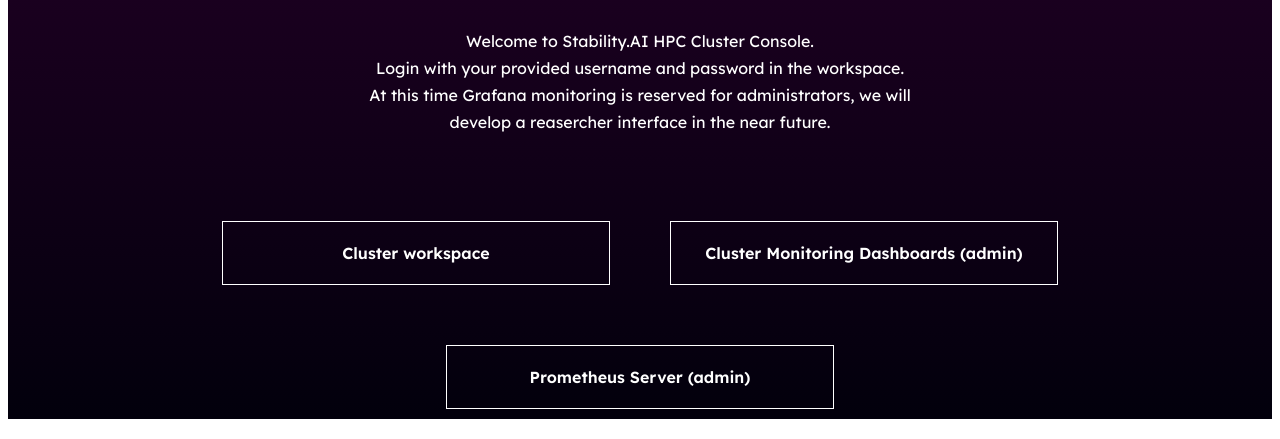
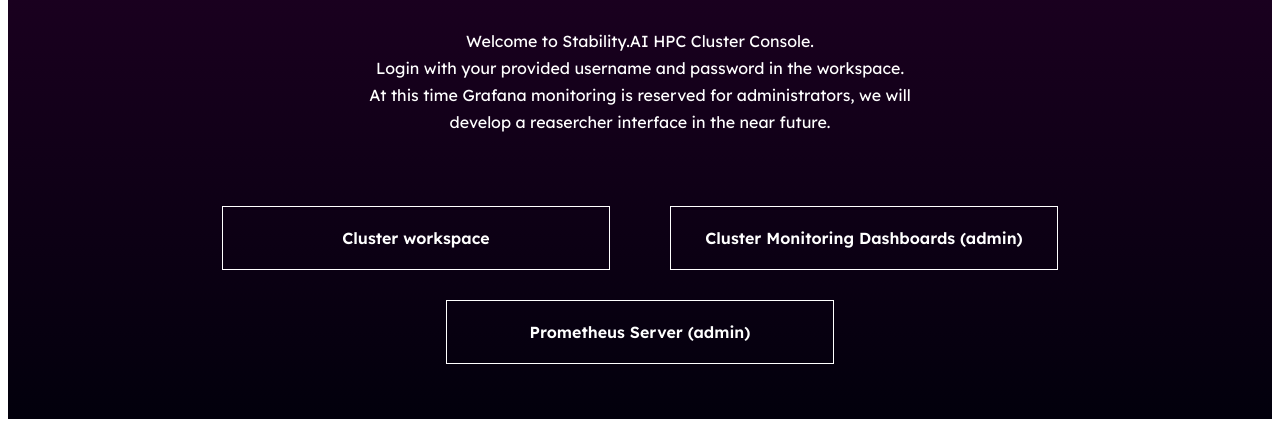
Before and after one commit to aws-samples/1click-hpc, a plain HTML site: page monitoring/www/index.html in a window 1280 px wide. Shown: the part 455-894 px from the top of the page. Drawn offline with Linux system fonts and the light colour scheme.

Commit message:
closer vertical buttons

```diff
--- a/monitoring/www/css.css
+++ b/monitoring/www/css.css
@@ -66,7 +66,7 @@
 	gap: 8px;
 	height: 56px;
 	justify-content: center;
-	margin: 30px;
+	margin: 15px 30px 15px 30px;
 	padding: 3px;
 	width: 380px;
 	transition-duration: 0.4s;
```
